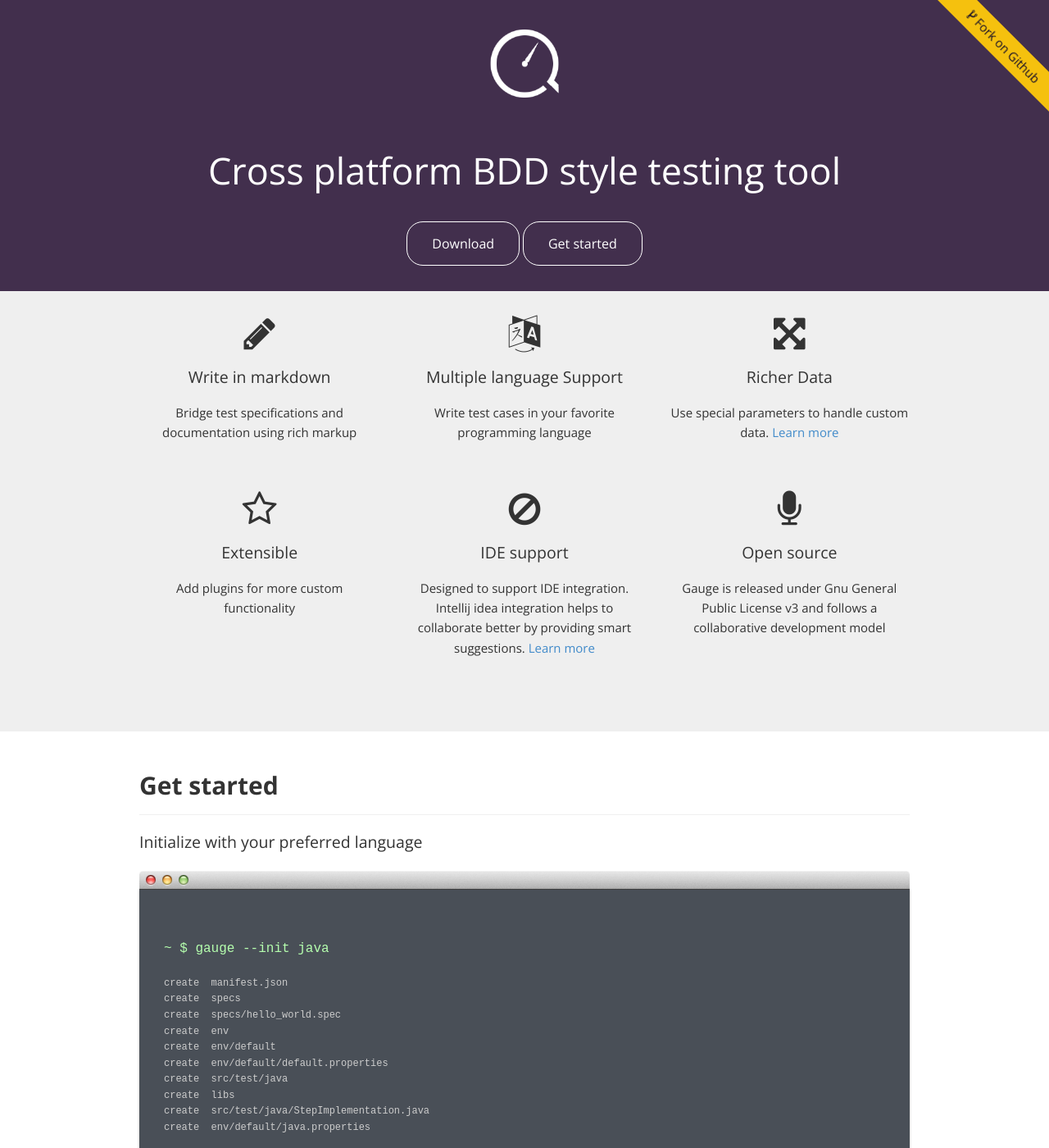
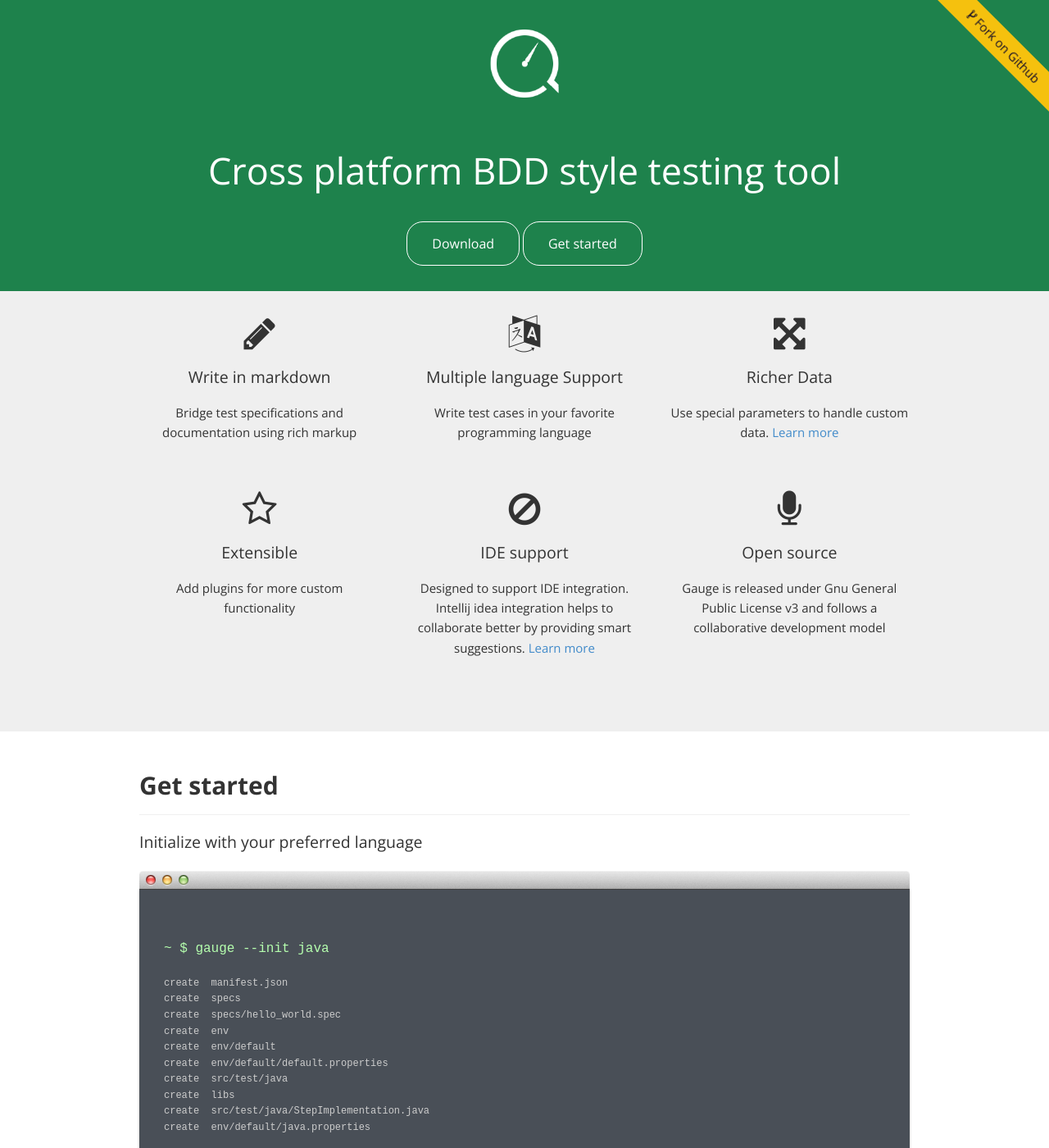
Before and after one commit to getgauge/getgauge.github.io, a Jekyll site: the page built from index.html, in a window 1280 px wide and 1400 px high. Shown: the whole window at 82% size. Built offline with Jekyll 4.4.1, drawn with Linux system fonts in a browser that asks for light colours; Markdown is read by kramdown in place of the engine named in the settings.

Commit message:
Changing banner color to shade of green

```diff
--- a/css/style.css
+++ b/css/style.css
@@ -79,7 +79,7 @@ thead {
     text-align: left;
 }
 .banner,.inner-banner {
-    background: rgba(66, 47, 77, 1);
+    background: #1E824C;
     background-size: 60px 60px;
     overflow: auto;
     color: white;
@@ -232,9 +232,9 @@ section.demo #browser-container {
     padding: 15px 30px;
 }
 .button.documentation {
-    border: 1px solid rgba(66, 47, 77, 1);
+    border: 1px solid #1E824C;
     color: white;
-    background-color: rgba(66, 47, 77, 1);
+    background-color: #1E824C;
 }
 .fork-ribbon {
     position: fixed;
```
